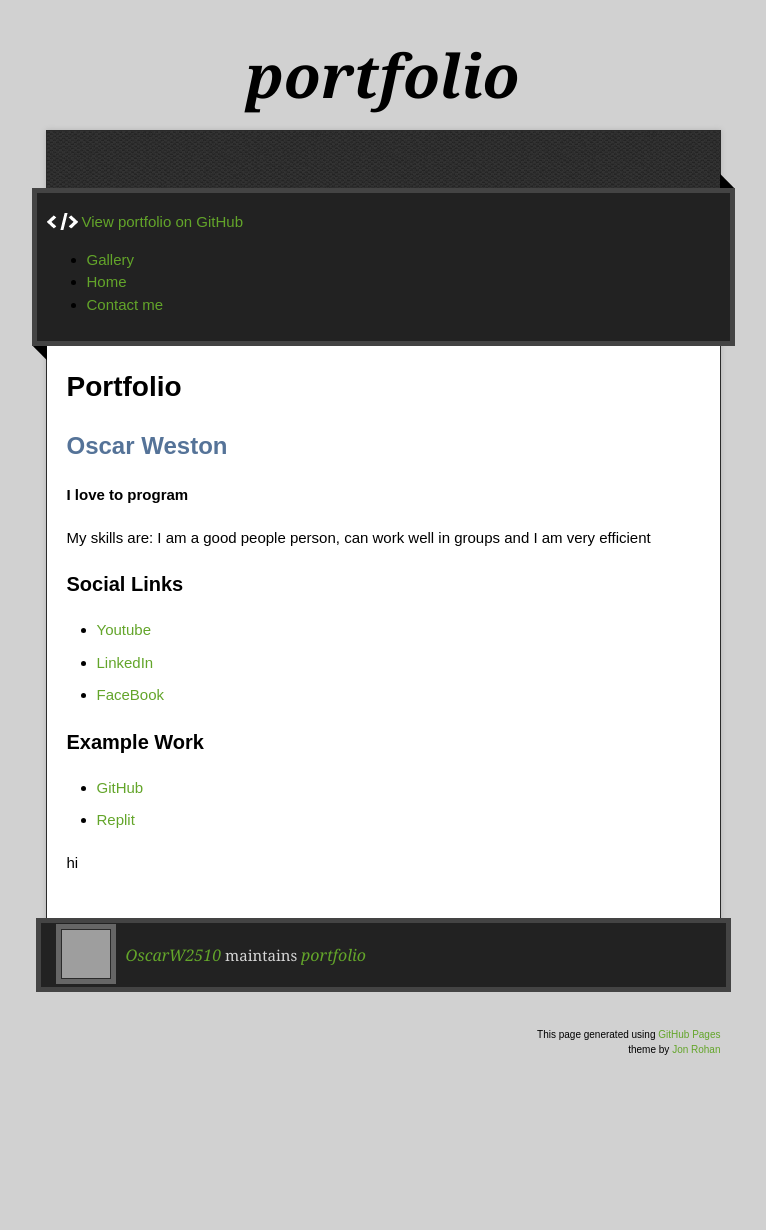
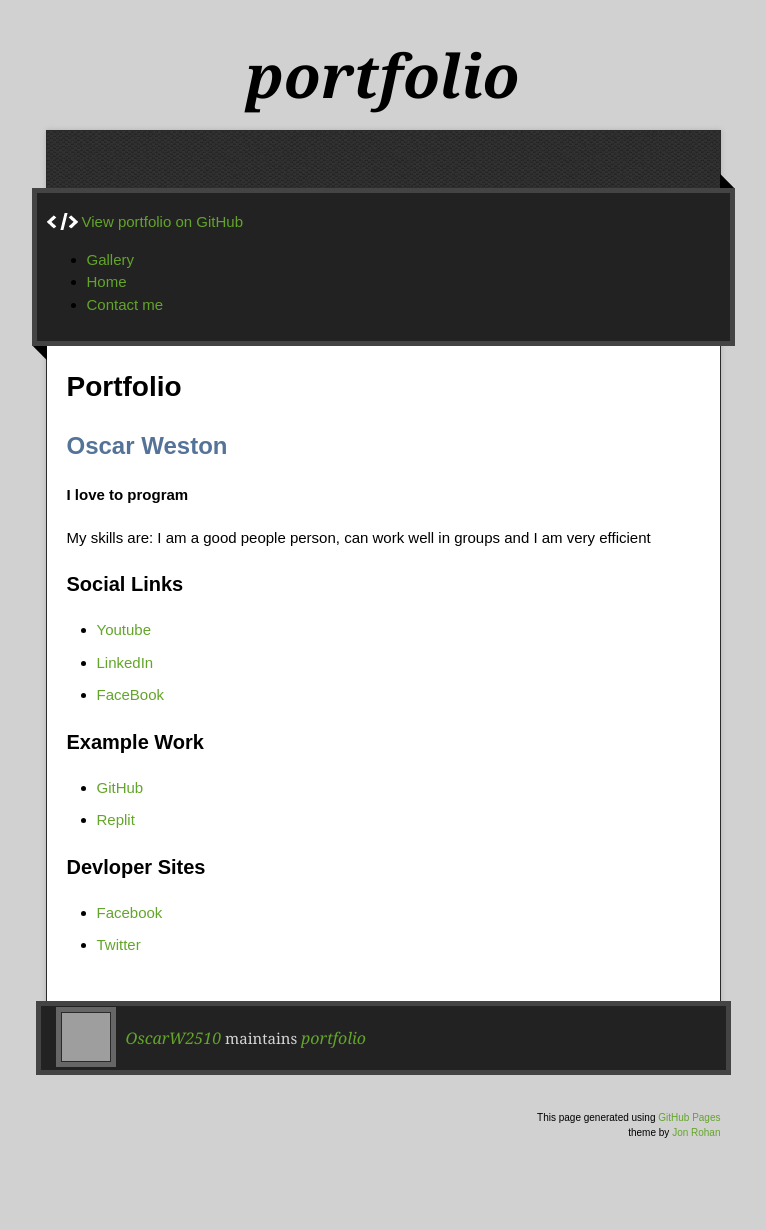
Before and after one commit to OscarW2510/portfolio, a Jekyll site: the page built from index.md, in a window 1280 px wide. Shown: the whole page, without its empty margins (257-1023 px from the left). Built offline with Jekyll 4.4.1, drawn with Linux system fonts in a browser that asks for light colours; our own code applies the rules of GitHub Pages for plain Markdown files; the repository's description, which GitHub fills in, is left out; before the commit the page ends 1147 px from its top, so only the background shows below that; grey boxes are pictures that could not be loaded.

Commit message:
Update index.md

```diff
--- a/index.md
+++ b/index.md
@@ -15,4 +15,6 @@ My skills are: I am a good people person, can work well in groups and I am very
 - [GitHub](https://github.com/)
 - [Replit](https://repl.it/@OscarWeston25)
 
-<p> hi </p>
+### Devloper Sites
+- [Facebook](https://developers.facebook.com/)
+- [Twitter](https://developer.twitter.com/)
```
